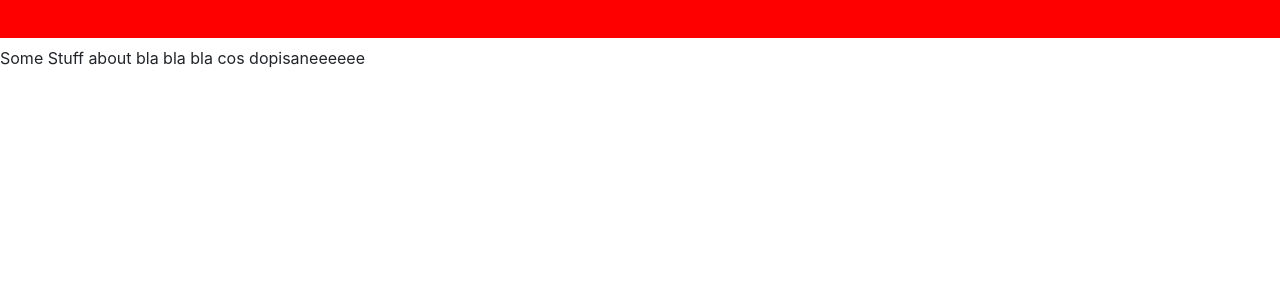
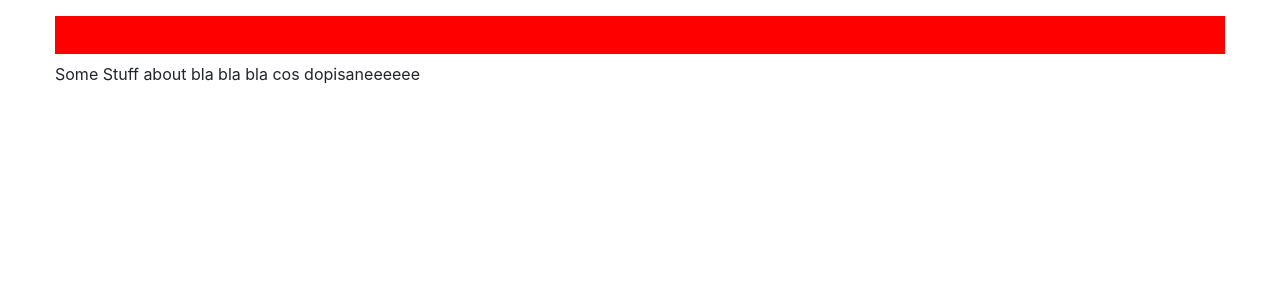
Before and after one commit to Rundaer/AuctionHouse, a Symfony app: template templates/home/about.html.twig in a window 1280 px wide. Shown: the part 56-356 px from the top of the page. Run offline with Twig, Linux system fonts and the light colour scheme; the template is opened without the code that fills it, so the values that code supplies are empty; some libraries are stand-ins or nearby versions.

Commit message:
container in base.

```diff
--- a/templates/base.html.twig
+++ b/templates/base.html.twig
@@ -10,6 +10,7 @@
         {% endblock %}
     </head>
     <body>
+
 
         {# Menu na samej górze strony #}
         {% if is_granted("ROLE_USER") %}
@@ -33,19 +34,16 @@
                 {{ message }}
             </div>
         {% endfor %}
-
-        {# Główne ciało strony - inne postrony rozszerzają block :body:#}
-        {% block body %}
-        {% endblock %}
-
-
+            <div class="container mt-3">
+            {# Główne ciało strony - inne postrony rozszerzają block :body:#}
+            {% block body %}
+            {% endblock %}
+        </div>
         {# Wpięty Javascript #}
         {% block javascripts %}
             <script src="https://code.jquery.com/jquery-3.4.1.slim.min.js" integrity="sha384-J6qa4849blE2+poT4WnyKhv5vZF5SrPo0iEjwBvKU7imGFAV0wwj1yYfoRSJoZ+n" crossorigin="anonymous"></script>
             <script src="https://cdn.jsdelivr.net/npm/popper.js@1.16.0/dist/umd/popper.min.js" integrity="sha384-Q6E9RHvbIyZFJoft+2mJbHaEWldlvI9IOYy5n3zV9zzTtmI3UksdQRVvoxMfooAo" crossorigin="anonymous"></script>
             <script src="https://stackpath.bootstrapcdn.com/bootstrap/4.4.1/js/bootstrap.min.js" integrity="sha384-wfSDF2E50Y2D1uUdj0O3uMBJnjuUD4Ih7YwaYd1iqfktj0Uod8GCExl3Og8ifwB6" crossorigin="anonymous"></script>
         {% endblock %}
-
-
     </body>
 </html>
```
